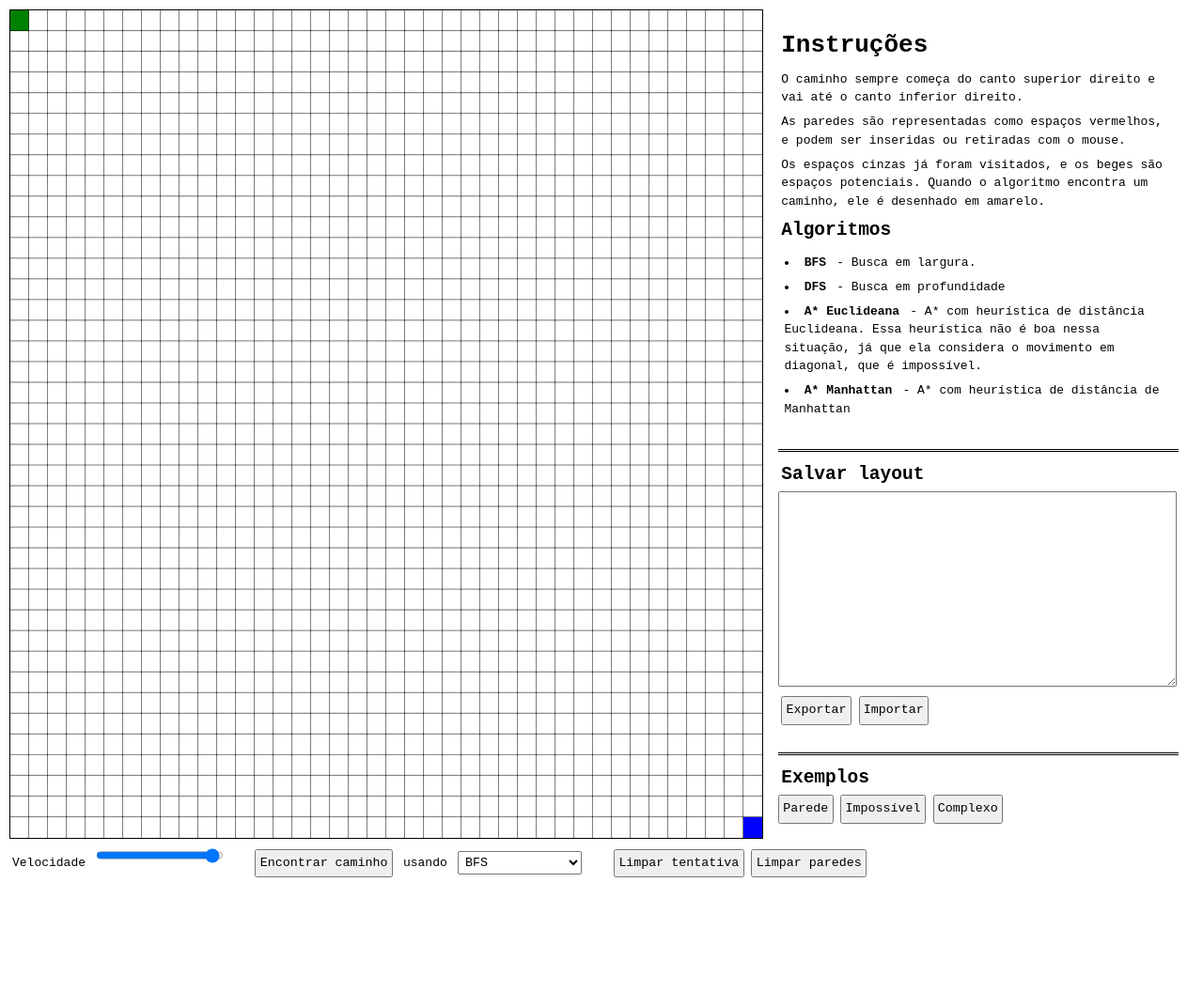
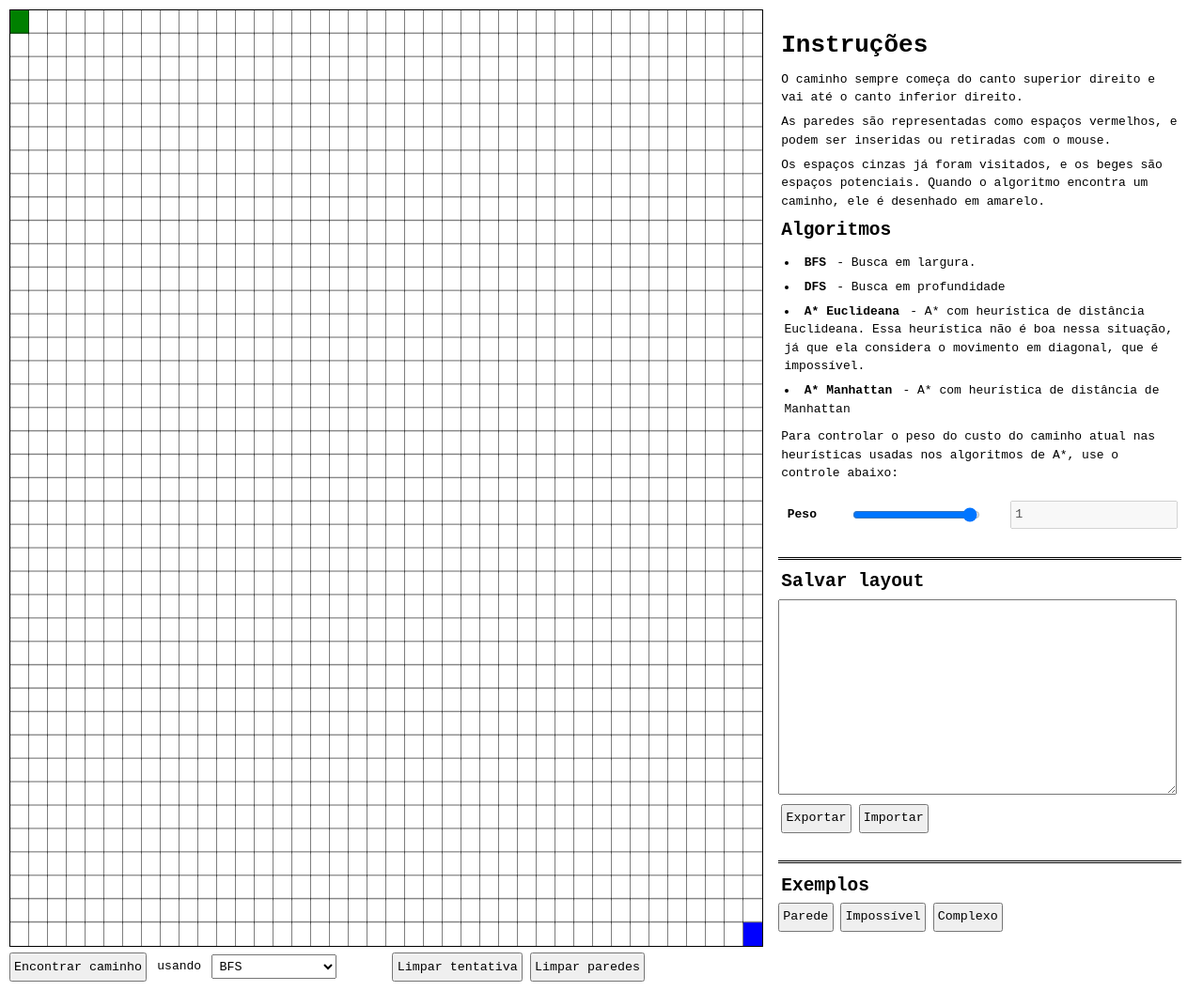
Before and after one commit to projeto-de-algoritmos/Grafos2_Pathfinding-Visualization, a website built with Vite: page index.html in a window 1280 px wide. Shown: the whole page at 94% size. Before the commit the page ends 944 px from the top, so only its background shows below. Built offline with nearby package versions, Linux system fonts and the light colour scheme.

Commit message:
Add weight control

```diff
--- a/index.html
+++ b/index.html
@@ -30,12 +30,40 @@
           <li><b>DFS</b> - Busca em profundidade</li>
           <li>
             <b>A* Euclideana</b> - A* com heurística de distância Euclideana.
-            Essa heurística não é boa nessa situação, já que ela considera o movimento em diagonal, que é impossível.
+            Essa heurística não é boa nessa situação, já que ela considera o
+            movimento em diagonal, que é impossível.
           </li>
           <li>
             <b>A* Manhattan</b> - A* com heurística de distância de Manhattan
           </li>
         </ul>
+
+        <p>
+          Para controlar o peso do custo do caminho atual nas heurísticas usadas
+          nos algoritmos de A*, use o controle abaixo:
+        </p>
+
+        <div
+          style="
+            display: flex;
+            align-items: center;
+            gap: 32px;
+            margin-top: 1rem;
+          "
+        >
+          <label for="alg-weight"><b>Peso</b></label>
+          <input
+            type="range"
+            name="alg-weight"
+            id="alg-weight"
+            min="0"
+            max="1"
+            step="0.1"
+            value="1"
+          />
+          <input type="text" id="weight-val" disabled value="1">
+        </div>
+
         <hr />
 
         <h2>Salvar layout</h2>
@@ -54,17 +82,6 @@
     </div>
 
     <div id="controls">
-      <label for="speed">Velocidade</label>
-      <input
-        type="range"
-        name="speed"
-        id="speed"
-        min="30"
-        max="300"
-        step="1"
-        value="300"
-      />
-
       <button id="start">Encontrar caminho</button>
       <span>usando</span>
       <select name="strategy" id="strategy">
--- a/src/board.ts
+++ b/src/board.ts
@@ -145,7 +145,8 @@ export default class Board {
   }
 
   public startAStar(
-    distanceFn: (origin: Position, destination: Position) => number
+    distanceFn: (origin: Position, destination: Position) => number,
+    weight: number,
   ) {
     interface QueueElement {
       position: Position;
@@ -154,7 +155,7 @@ export default class Board {
     }
 
     const queue = new MinPriorityQueue<QueueElement>(
-      (e) => e.distance + e.cost
+      (e) => e.distance + weight * e.cost
     );
 
     queue.enqueue({
--- a/src/main.ts
+++ b/src/main.ts
@@ -3,29 +3,23 @@ import Board from "./board";
 import { euclideanDistance, manhattanDistance } from "./position";
 
 const canvas$ = document.getElementById("board") as HTMLCanvasElement;
-const fps$ = document.getElementById("speed") as HTMLInputElement;
 const reset$ = document.getElementById("reset") as HTMLButtonElement;
 const resetWalls$ = document.getElementById("reset-walls") as HTMLButtonElement;
 const start$ = document.getElementById("start") as HTMLButtonElement;
 const strategy$ = document.getElementById("strategy") as HTMLSelectElement;
+
+const weight$ = document.getElementById("alg-weight") as HTMLInputElement;
+const weightVal$ = document.getElementById("weight-val") as HTMLInputElement;
+
+weight$.addEventListener("change", (e) => {
+  weightVal$.value = (e.target as HTMLInputElement).value;
+});
 
 const import$ = document.getElementById("import") as HTMLButtonElement;
 const export$ = document.getElementById("export") as HTMLButtonElement;
 const walls$ = document.getElementById("walls") as HTMLTextAreaElement;
 
 const board = new Board(800, 800, canvas$, 20);
-
-let speed = 300;
-let timeout: number | undefined = undefined;
-
-const makeAnimationTimeout = (fps: number): number =>
-  setTimeout(() => window.requestAnimationFrame(draw), 1000 / fps);
-
-fps$.addEventListener("change", (e) => {
-  speed = Number((e.target as HTMLInputElement).value);
-  clearTimeout(timeout);
-  timeout = makeAnimationTimeout(speed);
-});
 
 reset$.addEventListener("click", () => {
   board.unlock();
@@ -37,7 +31,7 @@ resetWalls$?.addEventListener("click", () => {
   board.unlock();
   board.reset(true);
   board.render();
-})
+});
 
 start$.addEventListener("click", () => {
   if (board.locked) return;
@@ -52,10 +46,10 @@ start$.addEventListener("click", () => {
       board.startDfs();
       break;
     case "a*-euclideana":
-      board.startAStar(euclideanDistance);
+      board.startAStar(euclideanDistance, Number(weightVal$.value));
       break;
     case "a*-manhattan":
-      board.startAStar(manhattanDistance);
+      board.startAStar(manhattanDistance, Number(weightVal$.value));
   }
 });
 
@@ -67,7 +61,8 @@ export$.addEventListener("click", () => {
 const draw = () => {
   board.render();
 
-  timeout = makeAnimationTimeout(speed);
+  // timeout = makeAnimationTimeout(speed);
+  window.requestAnimationFrame(draw);
 };
 
 draw();
--- a/src/style.css
+++ b/src/style.css
@@ -19,12 +19,8 @@ canvas {
   margin: 1rem;
 }
 
-#start {
-  margin-left: 2rem;
-}
-
 #reset {
-  margin-left: 2rem;
+  margin-left: 4rem;
 }
 
 ul {
```
